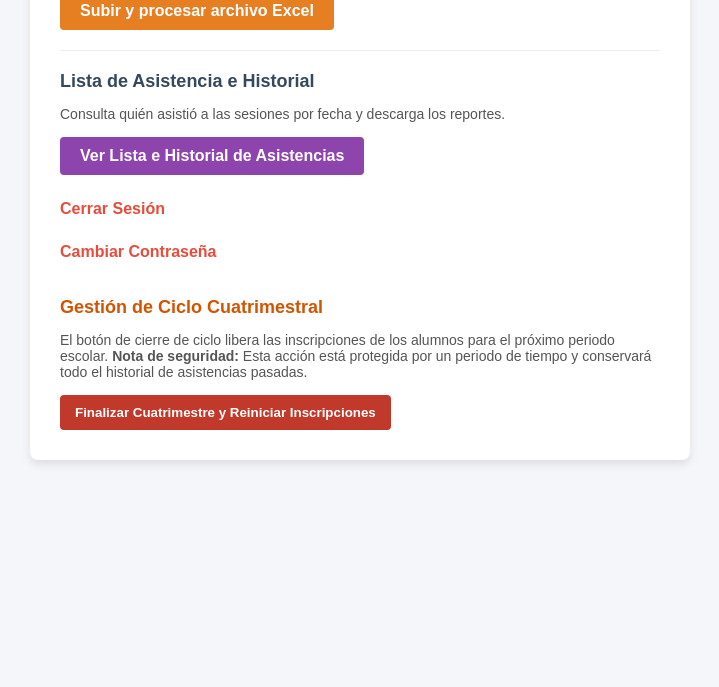
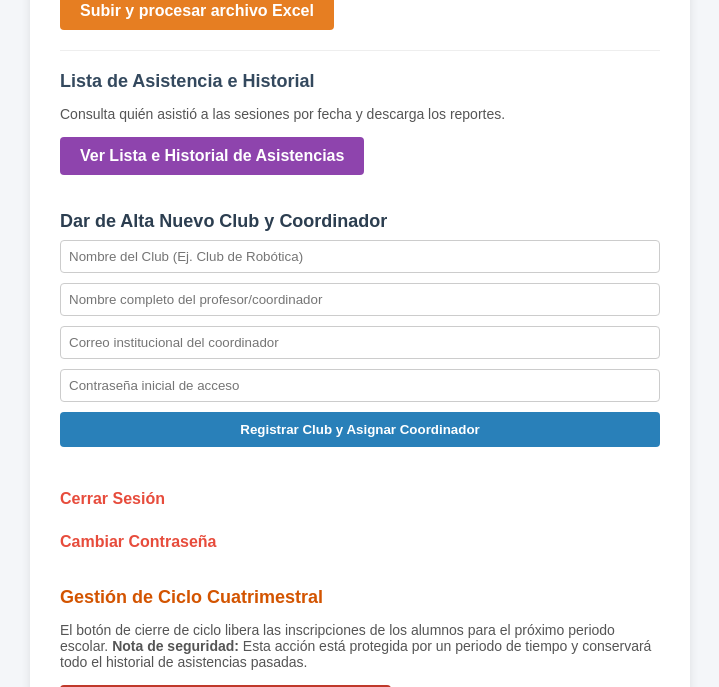
Before and after one commit to DilanLMtz/Red_Universitaria_Clubs_UTE, a Flask app: page /coordinador in a window 1280 px wide. Shown: the part 394-1081 px from the top of the page, without its empty margins (280-999 px from the left). Before the commit the page ends 858 px from the top, so only its background shows below. Run offline with Flask 3, Linux system fonts and the light colour scheme; the visitor is signed in with stand-in values (Sample User, id 1).

Commit message:
feat: agregar el formulario para crear club en el panel del coordinador

```diff
--- a/app/templates/panel_coordinador.html
+++ b/app/templates/panel_coordinador.html
@@ -46,12 +46,25 @@
         <p>Consulta quién asistió a las sesiones por fecha y descarga los reportes.</p>
         <a href="/coordinador/asistencias" class="btn" style="background: #8e44ad;"> Ver Lista e Historial de Asistencias</a>
         <br>
+        <br>
+        <br>
+        <h3 style="color: #2c3e50; margin-top: 0;">Dar de Alta Nuevo Club y Coordinador</h3>
+        <form action="/coordinador/crear-club" method="POST" style="display: flex; flex-direction: column; gap: 10px;">
+            <input type="text" name="nombre_club" placeholder="Nombre del Club (Ej. Club de Robótica)" required style="padding: 8px; border: 1px solid #ccc; border-radius: 4px;">
+            <input type="text" name="nombre_coordinador" placeholder="Nombre completo del profesor/coordinador" required style="padding: 8px; border: 1px solid #ccc; border-radius: 4px;">
+            <input type="email" name="email_coordinador" placeholder="Correo institucional del coordinador" required style="padding: 8px; border: 1px solid #ccc; border-radius: 4px;">
+            <input type="password" name="password" placeholder="Contraseña inicial de acceso" required style="padding: 8px; border: 1px solid #ccc; border-radius: 4px;">
+            <button type="submit" class="btn" style="background: #2980b9; color: white; padding: 10px; border: none; border-radius: 4px; font-weight: bold; cursor: pointer;">Registrar Club y Asignar Coordinador</button>
+        </form>
+        <br>
+
         <a href="/logout" class="back">Cerrar Sesión</a>
         <br>
         <a href="/cambiar-contrasena" class="back">Cambiar Contraseña</a>
         <br>
         <br>
         <br>
+
         <h3 style="color: #d35400; margin-top: 0;"> Gestión de Ciclo Cuatrimestral</h3>
             <p style="font-size: 14px; color: #555;">
                 El botón de cierre de ciclo libera las inscripciones de los alumnos para el próximo periodo escolar.
```
